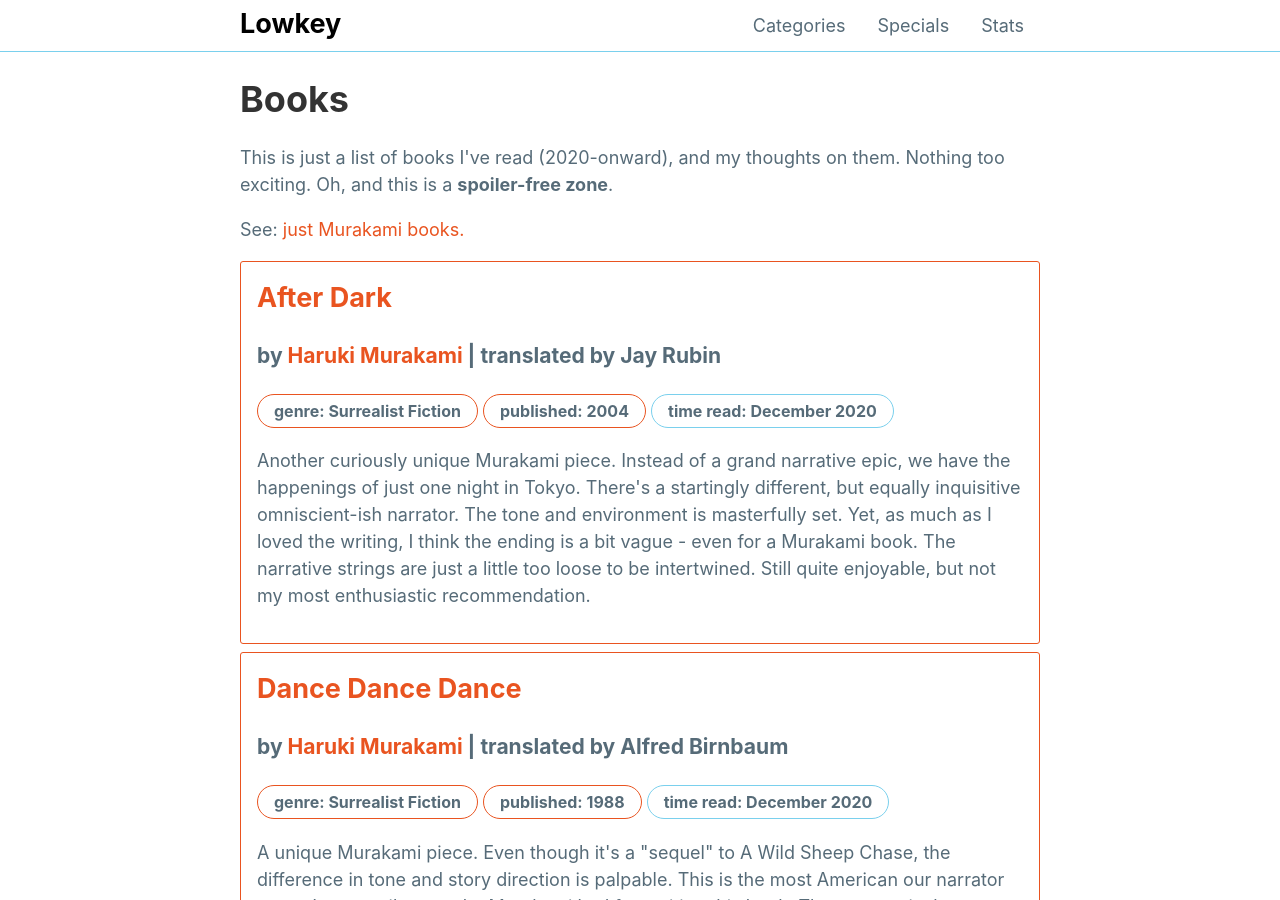
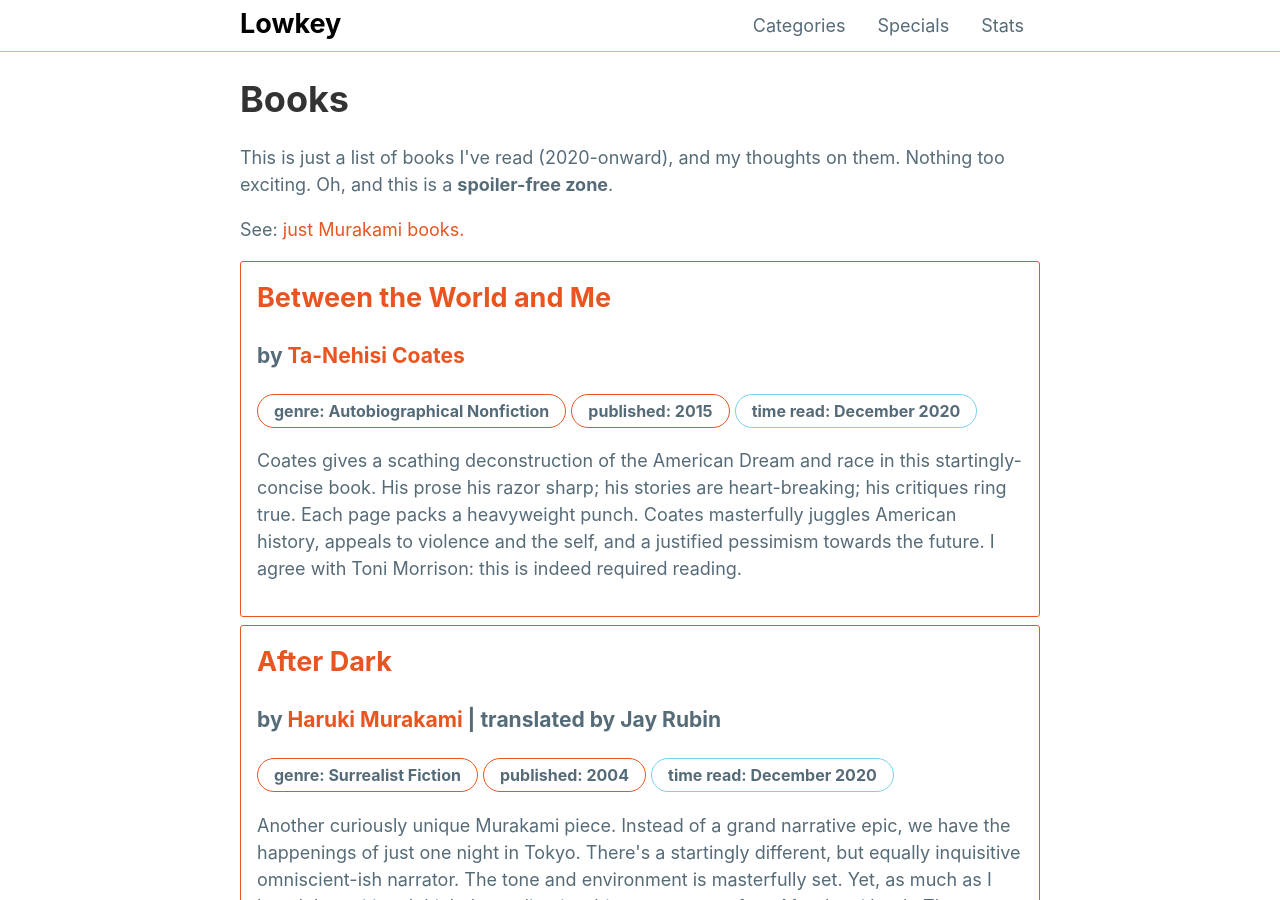
Before and after one commit to mattxwang/lowkey, a Jekyll site: the page built from stats/books.html, in a window 1280 px wide and 900 px high. Built offline with Jekyll 4.4.1, drawn with Linux system fonts in a browser that asks for light colours.

Commit message:
absolutely amazing book

```diff
--- a/_data/books.yml
+++ b/_data/books.yml
@@ -238,3 +238,11 @@
   time_read: December 2020
   thoughts: >
     Another curiously unique Murakami piece. Instead of a grand narrative epic, we have the happenings of just one night in Tokyo. There's a startingly different, but equally inquisitive omniscient-ish narrator. The tone and environment is masterfully set. Yet, as much as I loved the writing, I think the ending is a bit vague - even for a Murakami book. The narrative strings are just a little too loose to be intertwined. Still quite enjoyable, but not my most enthusiastic recommendation.
+betweentheworldandme:
+  title: Between the World and Me
+  author: Ta-Nehisi Coates
+  genre: Autobiographical Nonfiction
+  year_published: 2015
+  time_read: December 2020
+  thoughts: >
+    Coates gives a scathing deconstruction of the American Dream and race in this startingly-concise book. His prose his razor sharp; his stories are heart-breaking; his critiques ring true. Each page packs a heavyweight punch. Coates masterfully juggles American history, appeals to violence and the self, and a justified pessimism towards the future. I agree with Toni Morrison: this is indeed required reading.
```
